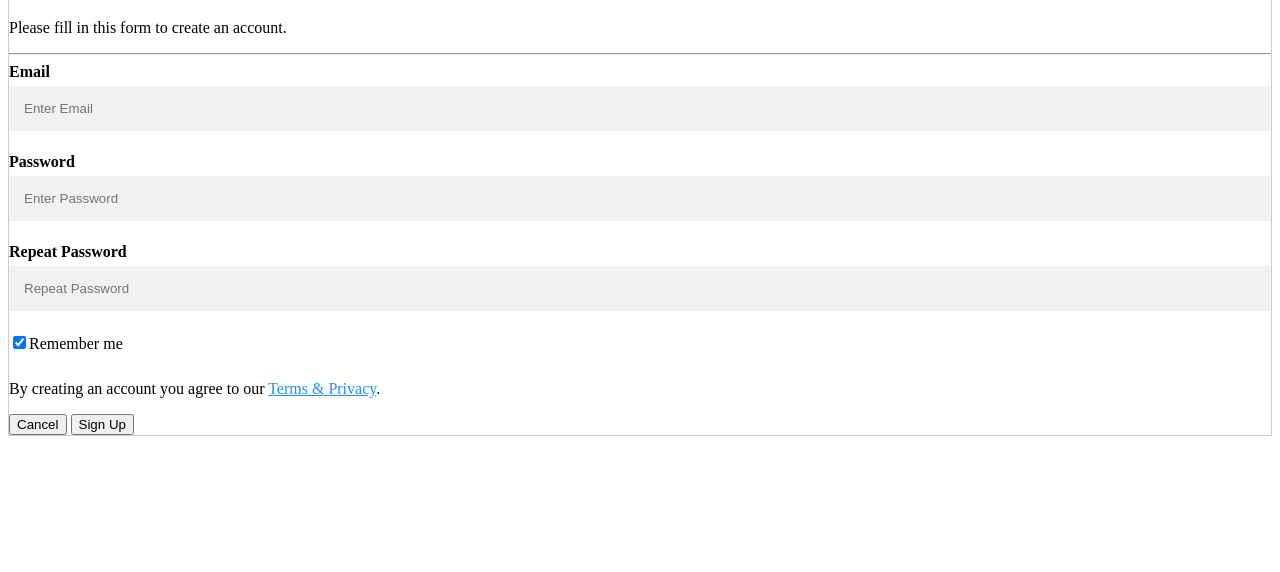
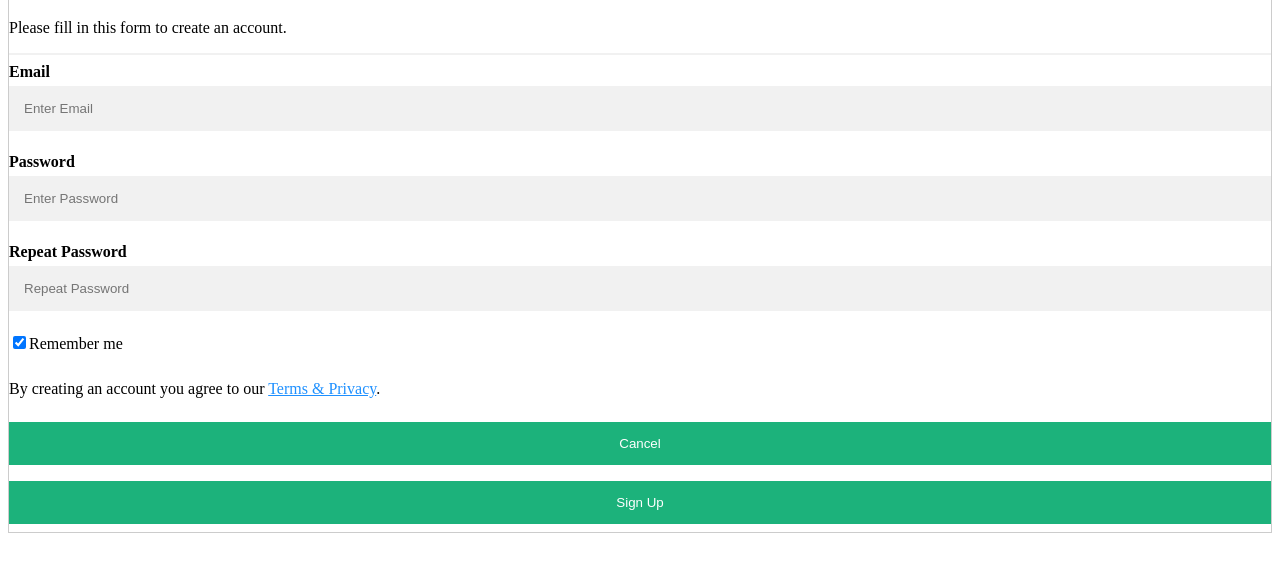
Before and after one commit to The-DigitalAcademy/sinesipho-email, a plain HTML site: page index.html in a window 1280 px wide. Shown: the part 70-642 px from the top of the page. Drawn offline with Linux system fonts and the light colour scheme.

Commit message:
added css

```diff
--- a/index.js
+++ b/index.js
@@ -0,0 +1,9 @@
+var listname = []
+
+const email = document.getElementById('email')
+
+function display() {
+    document.getElementById('email').value
+    email.push(listname)
+
+}
--- a/style.css
+++ b/style.css
@@ -14,3 +14,24 @@ input[type=text]:focus, input[type=password]:focus {
     background-color: #ddd;
     outline: none;
 }
+
+hr {
+    border: 1px solid #f1f1f1;
+    margin-bottom: #04AA6D;
+}
+
+/* Set a style for buttons */
+button {
+    background-color: #04AA6D;
+    color: white;
+    padding: 14px 20px;
+    margin: 8px 0;
+    border: none;
+    cursor: pointer;
+    width: 100%;
+    opacity: 0.9;
+  }
+
+  button:hover {
+    opacity: 1;
+  }
```
